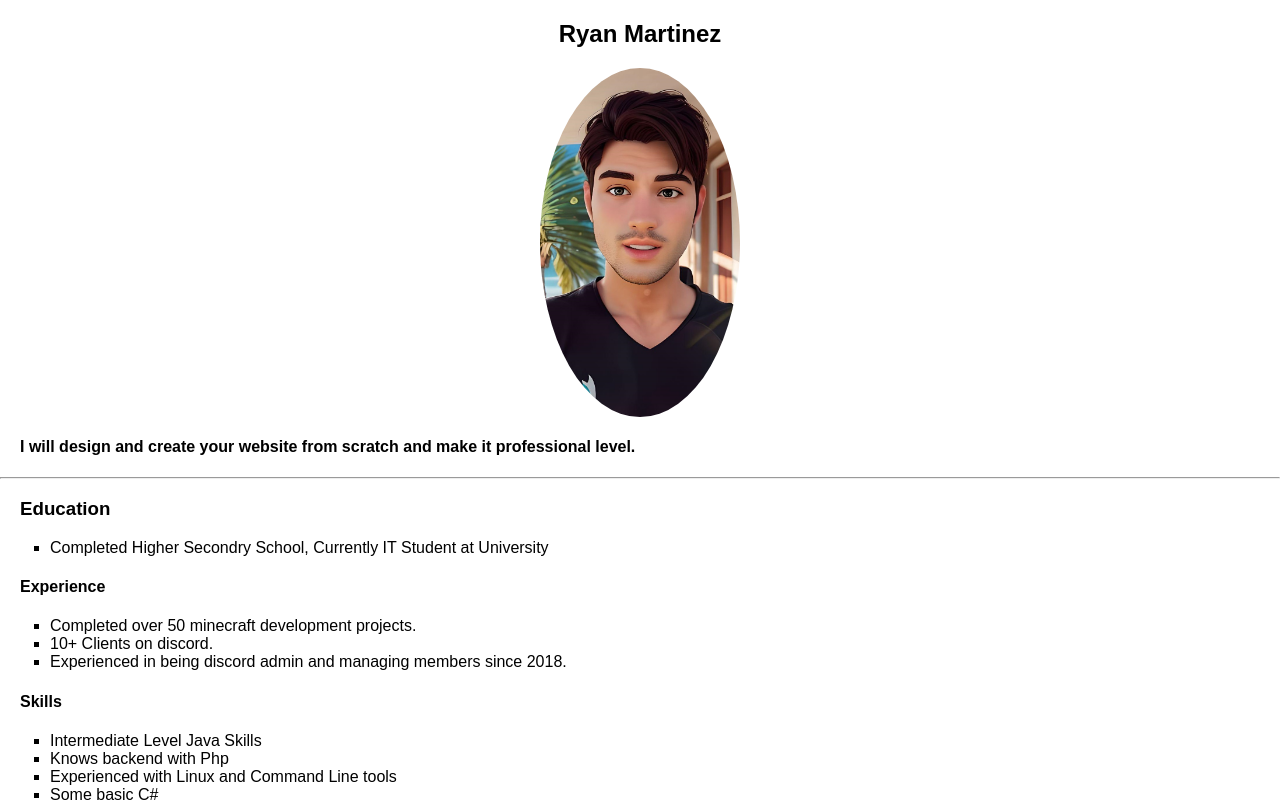
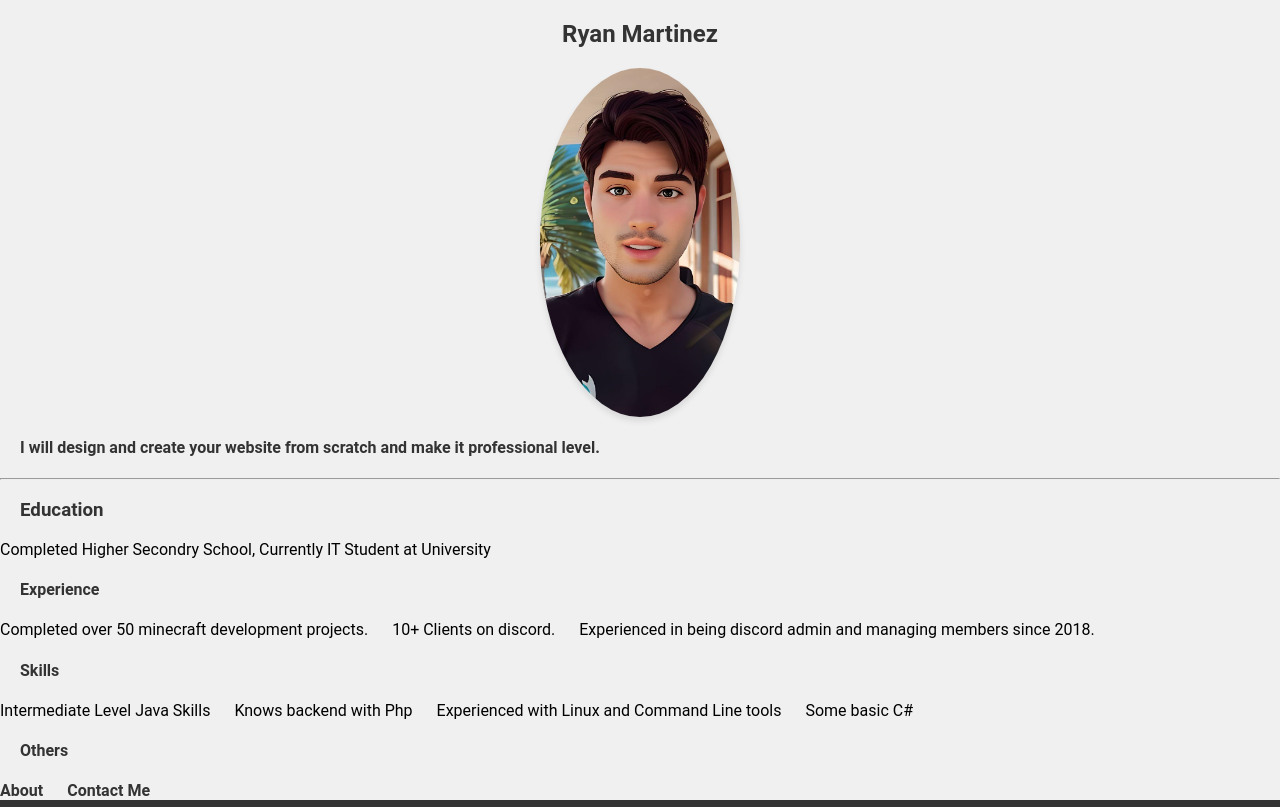
Before and after one commit to RyanMCodes/Portfolio, a plain HTML site: page index.html in a window 1280 px wide. Shown: the top 807 px of the page. Drawn offline with Linux system fonts and the light colour scheme.

Commit message:
Update styles.css

```diff
--- a/styles.css
+++ b/styles.css
@@ -2,13 +2,15 @@
 body {
   margin: 0;
   padding: 0;
-  font-family: Arial, sans-serif;
+  font-family: 'Roboto', sans-serif;
+  background-color: #f0f0f0;
 }
 
 /* Header styles */
 h2 {
   text-align: center;
   margin-top: 20px;
+  color: #333;
 }
 
 /* Profile image styles */
@@ -16,15 +18,17 @@ img {
   display: block;
   margin: 0 auto;
   border-radius: 50%;
+  box-shadow: 0 4px 6px rgba(0, 0, 0, 0.1);
 }
 
 /* Main content container */
 h4, h3 {
   margin-left: 20px;
+  color: #333;
 }
 
 ul {
-  list-style-type: square;
+  list-style-type: disc;
   margin-left: 40px;
   padding-left: 10px;
 }
@@ -36,3 +40,26 @@ footer {
   color: #fff;
   padding: 10px;
 }
+
+/* Navigation menu styles */
+ul {
+  margin: 0;
+  padding: 0;
+  list-style-type: none;
+}
+
+ul li {
+  display: inline;
+  margin-right: 20px;
+}
+
+ul li a {
+  text-decoration: none;
+  color: #333;
+  font-weight: bold;
+  transition: color 0.3s;
+}
+
+ul li a:hover {
+  color: #007BFF;
+}
```
